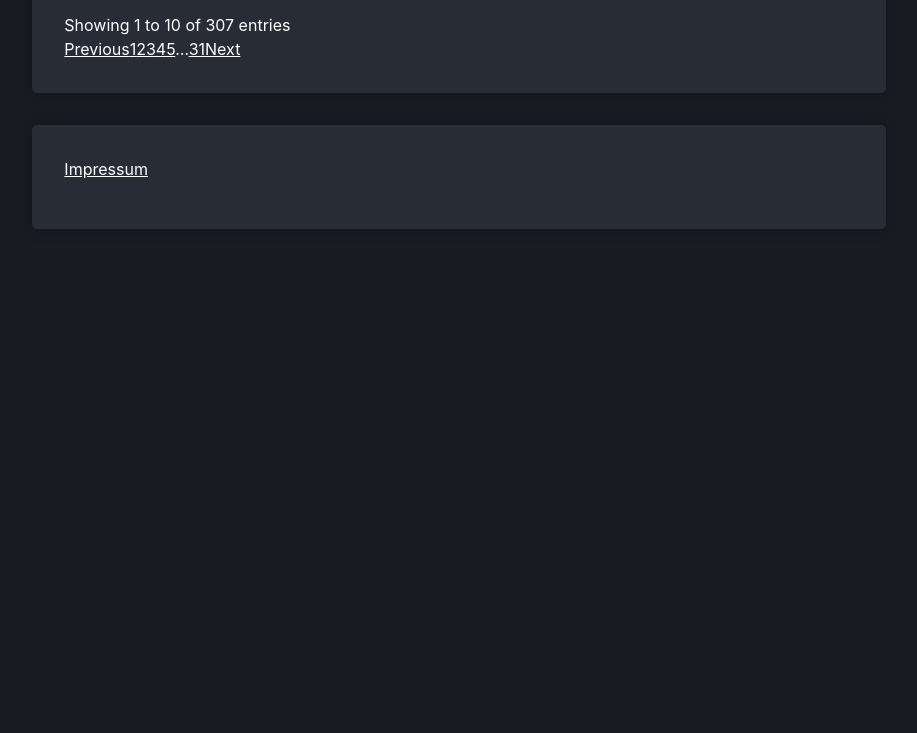
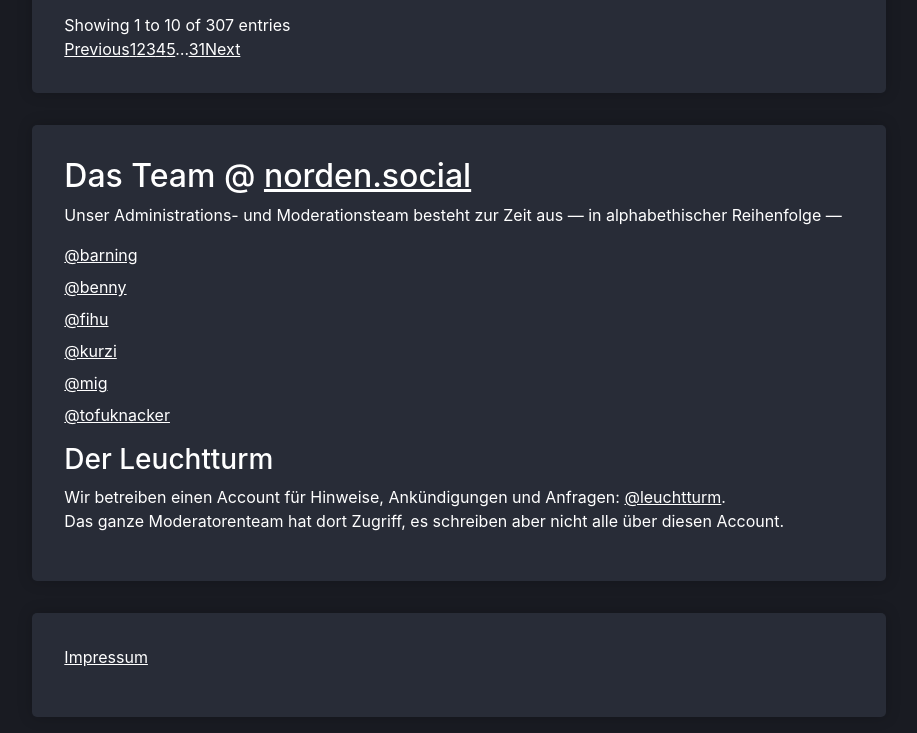
Before and after one commit to derekeder/csv-to-html-table, a plain HTML site: page index.html in a window 1280 px wide. Shown: the part 2798-3531 px from the top of the page, without its empty margins (181-1098 px from the left). Before the commit the page ends 3043 px from the top, so only its background shows below. Drawn offline with nearby package versions, Linux system fonts and the light colour scheme.

Commit message:
Einfügen eines Absatzes zum Team

```diff
--- a/index.html
+++ b/index.html
@@ -75,6 +75,27 @@
                 <div id="table-container"></div>
             </div>
         </div>
+        <div class="row justify-content-center">
+            <div class="col-lg-8 own-background">
+                <h2>Das Team @ <a href="https://norden.social">norden.social</a></h2>
+                <p>
+                    Unser Administrations- und Moderationsteam besteht zur Zeit aus &mdash; in alphabethischer Reihenfolge &mdash;
+                    <ul style="list-style: none; padding-left: 0px;">
+                        <li><a href="https://norden.social/@barning">@barning</a></li>
+                        <li><a href="https://norden.social/@benny">@benny</a></li>
+                        <li><a href="https://norden.social/@fihu">@fihu</a></li>
+                        <li><a href="https://norden.social/@kurzi">@kurzi</a></li>
+                        <li><a href="https://norden.social/@mig">@mig</a></li>
+                        <li><a href="https://norden.social/@tofuknacker">@tofuknacker</a></li>
+                    </ul>
+                </p>
+                <h3>Der Leuchtturm</h3>
+                <p>
+                    Wir betreiben einen Account für Hinweise, Ankündigungen und Anfragen: <a href="https://norden.social/@leuchtturm">@leuchtturm</a>.<br>
+                    Das ganze Moderatorenteam hat dort Zugriff, es schreiben aber nicht alle über diesen Account.
+                </p>
+            </div>
+        </div>
     </main>
     <footer class="row justify-content-center">
         <div class="col-lg-8 own-background">
```
